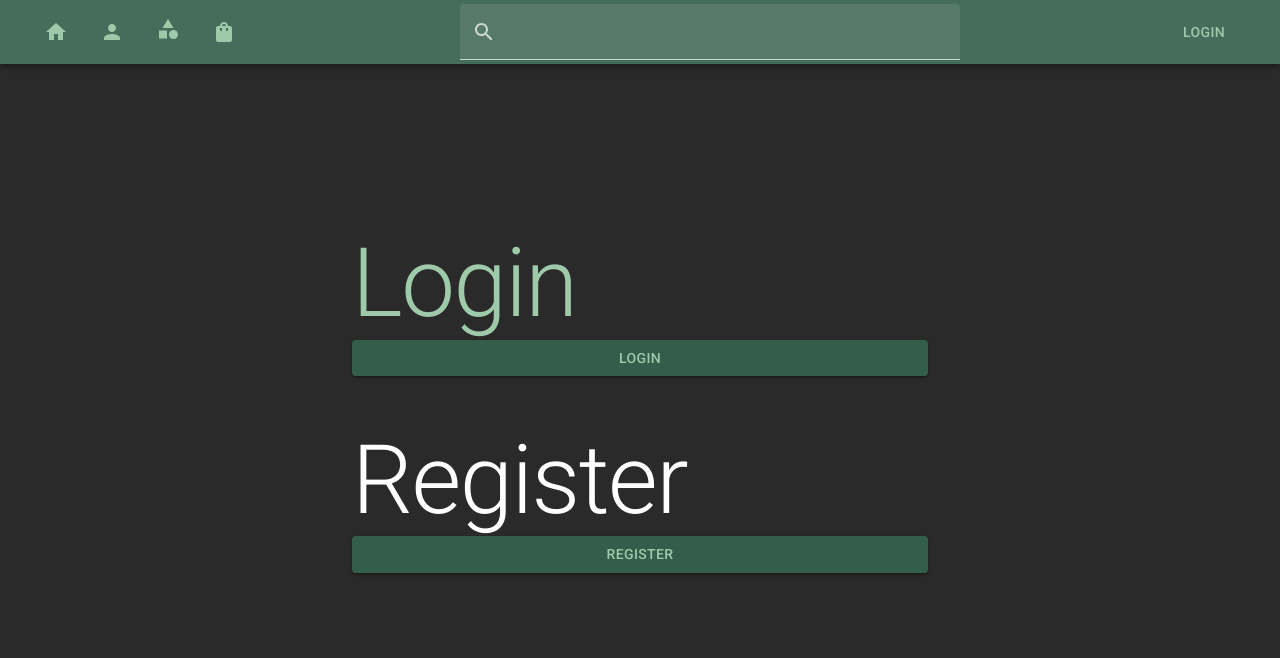
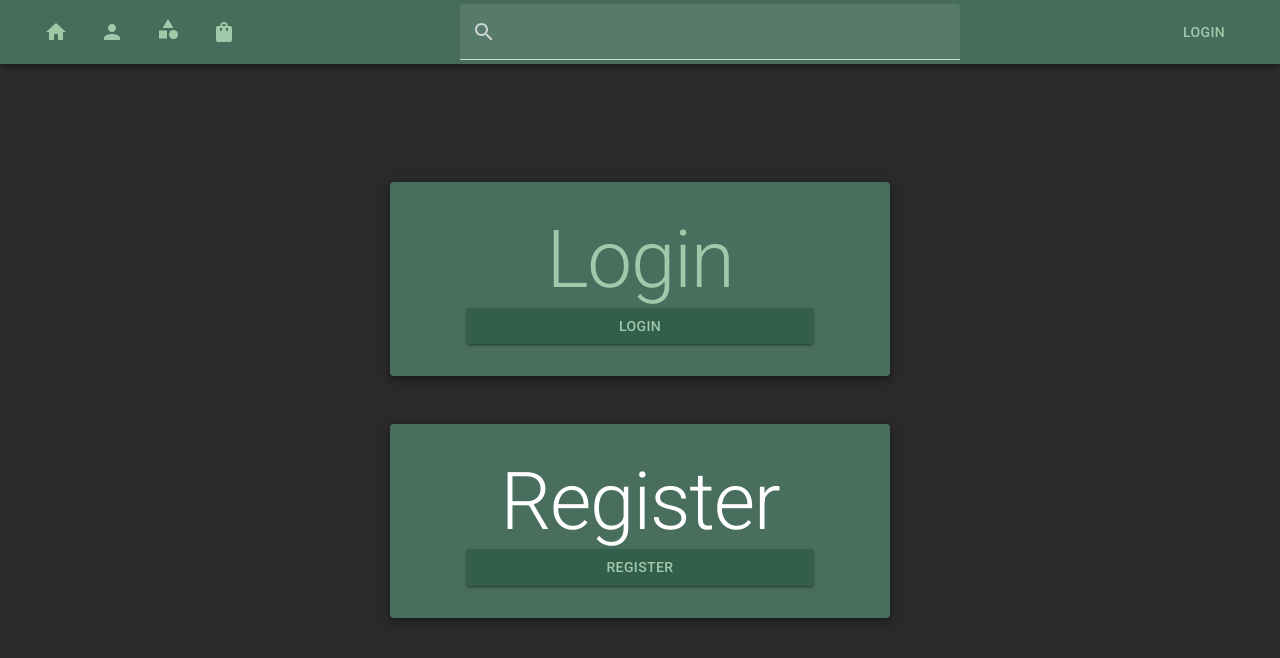
Before and after one commit to johnnyblaze993/pokemartreact, a React (Create React App) app: page /login in a window 1280 px wide. Shown: the top 658 px of the page. Built offline with nearby package versions, Linux system fonts and the light colour scheme.

Commit message:
Login ui and install firebase

```diff
--- a/package.json
+++ b/package.json
@@ -11,6 +11,7 @@
     "@testing-library/react": "^13.4.0",
     "@testing-library/user-event": "^13.5.0",
     "axios": "^1.1.3",
+    "firebase": "^9.13.0",
     "react": "^18.2.0",
     "react-dom": "^18.2.0",
     "react-router-dom": "^6.4.2",
--- a/src/Pages/Home.js
+++ b/src/Pages/Home.js
@@ -1,6 +1,20 @@
 import React from 'react';
+import { useState, useEffect } from 'react';
+import axios from 'axios';
 
 const Home = () => {
+  const [data, setData] = useState(null);
+
+  useEffect(() => {
+    axios
+      .get('https://botw-compendium.herokuapp.com/api/v2/all')
+      .then((res) => {
+        setData(res.data);
+      });
+  }, []);
+
+  console.log(data);
+
   return <div>Home</div>;
 };
 
--- a/src/Pages/Login.js
+++ b/src/Pages/Login.js
@@ -1,4 +1,4 @@
-import { Box, Button, Typography } from '@mui/material';
+import { Box, Button, Paper, Typography } from '@mui/material';
 import React from 'react';
 
 const Login = () => {
@@ -13,33 +13,72 @@ const Login = () => {
         width: '100%',
       }}
     >
+      <Paper
+        sx={{
+          padding: '2rem',
+          display: 'flex',
+          flexDirection: 'column',
+          gap: '1rem',
+          width: '100%',
+          maxWidth: '500px',
+        }}
+        elevation={5}
+      >
         <Box
           sx={{
             width: {
               xs: '100%',
               sm: '80%',
-            md: '50%',
+            },
+            margin: '0 auto',
+            textAlign: 'center',
+          }}
+        >
+          <Typography
+            sx={{
+              fontSize: {
+                xs: '4rem',
+                sm: '5rem',
               },
             }}
+            variant="h1"
           >
-        <Typography variant="h1">Login</Typography>
+            Login
+          </Typography>
           <Button variant="contained" fullWidth color="primary">
             Login
           </Button>
         </Box>
+      </Paper>
 
+      <Paper
+        sx={{
+          padding: '2rem',
+          display: 'flex',
+          flexDirection: 'column',
+          gap: '1rem',
+          width: '100%',
+          maxWidth: '500px',
+        }}
+        elevation={5}
+      >
         <Box
           sx={{
             width: {
               xs: '100%',
               sm: '80%',
-            md: '50%',
             },
+            margin: '0 auto',
           }}
         >
           <Typography
             sx={{
               color: '#fff',
+              textAlign: 'center',
+              fontSize: {
+                xs: '3rem',
+                sm: '5rem',
+              },
             }}
             variant="h1"
           >
@@ -49,6 +88,7 @@ const Login = () => {
             Register
           </Button>
         </Box>
+      </Paper>
     </Box>
   );
 };
```
Also changed, not shown: 1 other file (tests, documents, lock files or other folders). Lines whose indentation alone changed are shown as unchanged.
